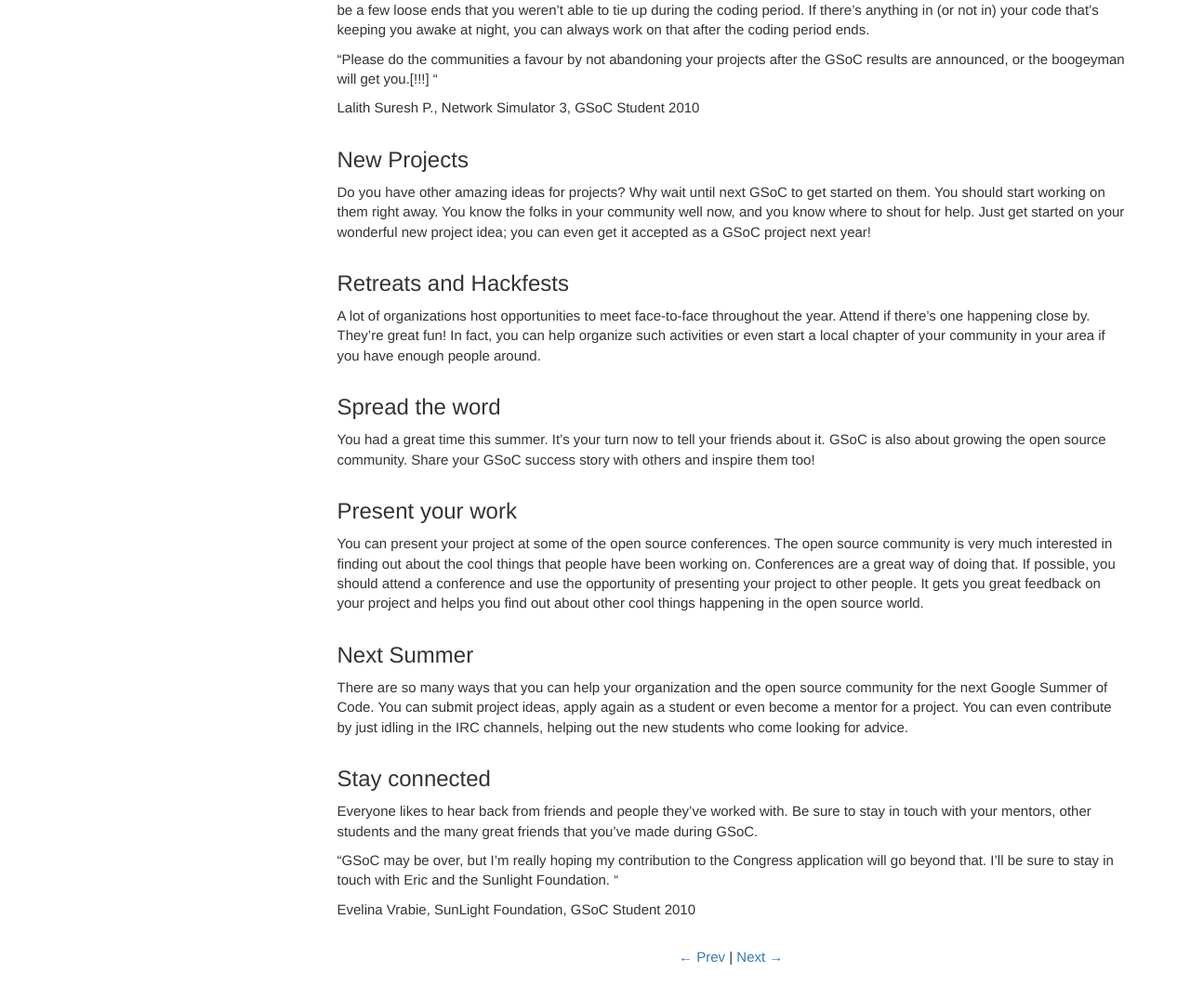
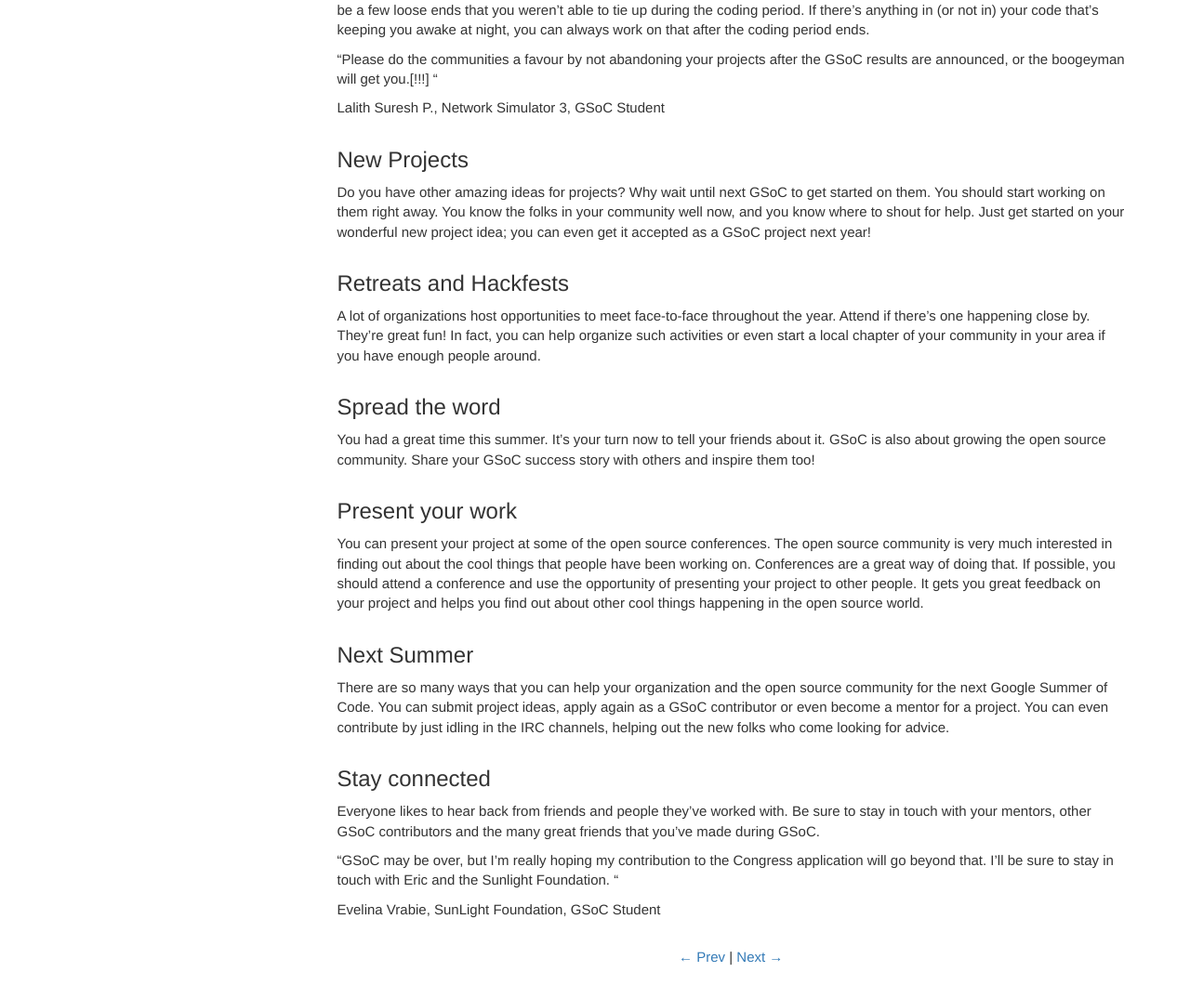
Before and after one commit to google/gsocguides, a Jekyll site: the page built from pages/student/17-staying_engaged_with_your_community.md, in a window 1280 px wide. Shown: the part 536-1610 px from the top of the page at 93% size. Built offline with Jekyll 4.4.1, drawn with Linux system fonts in a browser that asks for light colours.

Commit message:
Update 17-staying_engaged_with_your_community.md
switch student to Contributor

```diff
--- a/pages/student/17-staying_engaged_with_your_community.md
+++ b/pages/student/17-staying_engaged_with_your_community.md
@@ -14,7 +14,7 @@ You worked on a wonderful project during the summer. You can't abandon it just b
 
 "Please do the communities a favour by not abandoning your projects after the GSoC results are announced, or the boogeyman will get you.[!!!] "
 
-Lalith Suresh P., Network Simulator 3, GSoC Student 2010
+Lalith Suresh P., Network Simulator 3, GSoC Student
 
 ## New Projects
 
@@ -34,12 +34,12 @@ You can present your project at some of the open source conferences. The open so
 
 ## Next Summer
 
-There are so many ways that you can help your organization and the open source community for the next Google Summer of Code. You can submit project ideas, apply again as a student or even become a mentor for a project. You can even contribute by just idling in the IRC channels, helping out the new students who come looking for advice.
+There are so many ways that you can help your organization and the open source community for the next Google Summer of Code. You can submit project ideas, apply again as a GSoC contributor or even become a mentor for a project. You can even contribute by just idling in the IRC channels, helping out the new folks who come looking for advice.
 
 ## Stay connected
 
-Everyone likes to hear back from friends and people they've worked with. Be sure to stay in touch with your mentors, other students and the many great friends that you've made during GSoC.
+Everyone likes to hear back from friends and people they've worked with. Be sure to stay in touch with your mentors, other GSoC contributors and the many great friends that you've made during GSoC.
 
 "GSoC may be over, but I'm really hoping my contribution to the Congress application will go beyond that. I'll be sure to stay in touch with Eric and the Sunlight Foundation. "
 
-Evelina Vrabie, SunLight Foundation, GSoC Student 2010
+Evelina Vrabie, SunLight Foundation, GSoC Student
```
